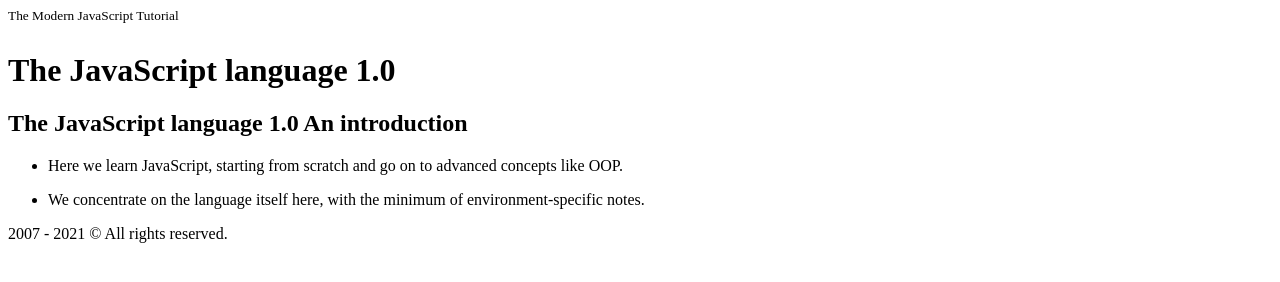
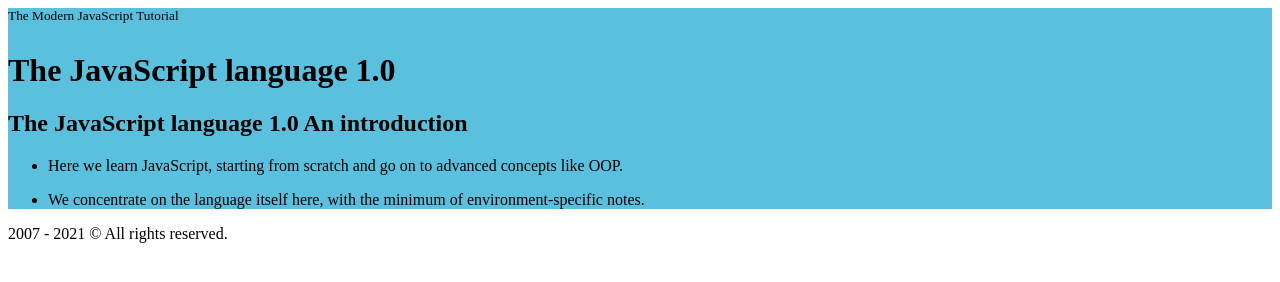
Before and after one commit to mihail859/html_css_exercises, a plain HTML site: page Html_and_css_introduction/additional_exercise/images/TheModernJavaScript_06/modern-js.html in a window 1280 px wide. Drawn offline with Linux system fonts and the light colour scheme.

Commit message:
css added

```diff
--- a/Html_and_css_introduction/additional_exercise/images/TheModernJavaScript_06/modern-javascript.css
+++ b/Html_and_css_introduction/additional_exercise/images/TheModernJavaScript_06/modern-javascript.css
@@ -0,0 +1,4 @@
+/*o	Background color: #5bc0de;*/
+#wrapper{
+    background-color: #5bc0de;
+}
--- a/Html_and_css_introduction/additional_exercise/images/TheModernJavaScript_06/modern-js.html
+++ b/Html_and_css_introduction/additional_exercise/images/TheModernJavaScript_06/modern-js.html
@@ -7,7 +7,7 @@
         <link rel="stylesheet" href="modern-javascript.css">
     </head>
     <body>
-        <main>
+        <main id="wrapper">
             <sup>The Modern JavaScript Tutorial</sup>
 
             <h1>The JavaScript language 1.0</h1>
```
